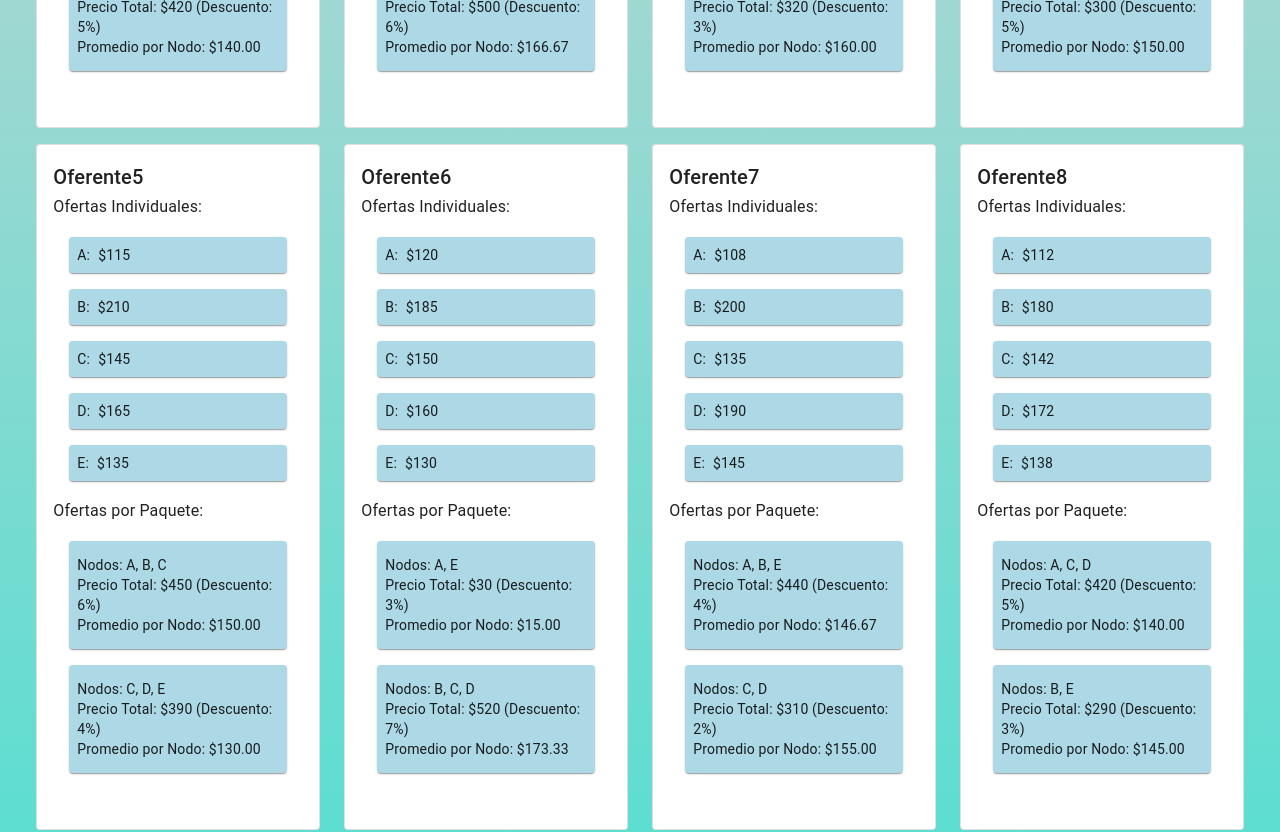
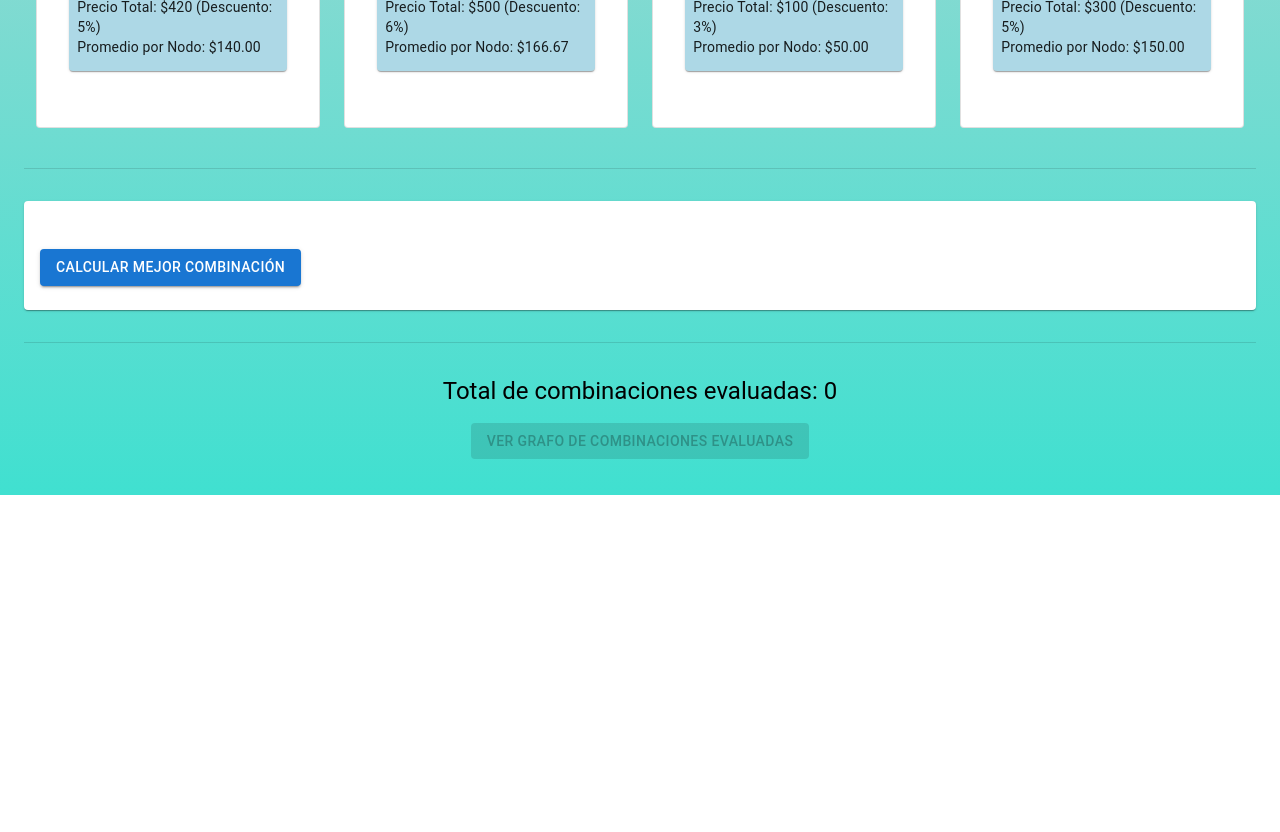
Before and after one commit to magustinmorenom/ofertaoptima, a React (Create React App) app: page / in a window 1280 px wide. Shown: the part 640-1472 px from the top of the page. After the commit the page ends 1135 px from the top, so only its background shows below. Built offline with nearby package versions, Linux system fonts and the light colour scheme.

Commit message:
Probada con Maxi y Dani

```diff
--- a/public/data/ofertas.json
+++ b/public/data/ofertas.json
@@ -4,7 +4,7 @@
       "oferente": "Oferente1",
       "ofertas_individuales": { "A": 100, "B": 200, "C": 150, "D": 180, "E": 130 },
       "ofertas_paquete": [
-        { "nodos": ["A", "B"], "precio_total": 290, "descuento": "3%" },
+        { "nodos": ["A", "B"], "precio_total": 100, "descuento": "3%" },
         { "nodos": ["A", "B", "C"], "precio_total": 420, "descuento": "5%" }
       ]
     },
@@ -18,50 +18,18 @@
     },
     {
       "oferente": "Oferente3",
-      "ofertas_individuales": { "A": 105, "B": 195, "C": 155, "D": 185, "E": 140 },
+      "ofertas_individuales": { "A": 105, "B": 195, "C": 140, "D": 185, "E": 140 },
       "ofertas_paquete": [
         { "nodos": ["A", "C"], "precio_total": 250, "descuento": "2%" },
-        { "nodos": ["D", "E"], "precio_total": 320, "descuento": "3%" }
+        { "nodos": ["D", "E"], "precio_total": 100, "descuento": "3%" }
       ]
     },
     {
       "oferente": "Oferente4",
       "ofertas_individuales": { "A": 98, "B": 205, "C": 160, "D": 170, "E": 125 },
       "ofertas_paquete": [
-        { "nodos": ["A", "D"], "precio_total": 260, "descuento": "4%" },
+        { "nodos": ["A", "D","B","C","E"], "precio_total": 530, "descuento": "4%" },
         { "nodos": ["B", "E"], "precio_total": 300, "descuento": "5%" }
-      ]
-    },
-    {
-      "oferente": "Oferente5",
-      "ofertas_individuales": { "A": 115, "B": 210, "C": 145, "D": 165, "E": 135 },
-      "ofertas_paquete": [
-        { "nodos": ["A", "B", "C"], "precio_total": 450, "descuento": "6%" },
-        { "nodos": ["C", "D", "E"], "precio_total": 390, "descuento": "4%" }
-      ]
-    },
-    {
-      "oferente": "Oferente6",
-      "ofertas_individuales": { "A": 120, "B": 185, "C": 150, "D": 160, "E": 130 },
-      "ofertas_paquete": [
-        { "nodos": ["A", "E"], "precio_total": 30, "descuento": "3%" },
-        { "nodos": ["B", "C", "D"], "precio_total": 520, "descuento": "7%" }
-      ]
-    },
-    {
-      "oferente": "Oferente7",
-      "ofertas_individuales": { "A": 108, "B": 200, "C": 135, "D": 190, "E": 145 },
-      "ofertas_paquete": [
-        { "nodos": ["A", "B", "E"], "precio_total": 440, "descuento": "4%" },
-        { "nodos": ["C", "D"], "precio_total": 310, "descuento": "2%" }
-      ]
-    },
-    {
-      "oferente": "Oferente8",
-      "ofertas_individuales": { "A": 112, "B": 180, "C": 142, "D": 172, "E": 138 },
-      "ofertas_paquete": [
-        { "nodos": ["A", "C", "D"], "precio_total": 420, "descuento": "5%" },
-        { "nodos": ["B", "E"], "precio_total": 290, "descuento": "3%" }
       ]
     }
   ]
--- a/src/App.js
+++ b/src/App.js
@@ -99,6 +99,7 @@ const App = () => {
           />
         </Paper>
       )}
+
     </Container>
   );
 };
--- a/src/components/GrafoCombinaciones.js
+++ b/src/components/GrafoCombinaciones.js
@@ -37,7 +37,7 @@ const GrafoCombinaciones = ({ combinaciones = [], resultadoOptimo = [] }) => {
         },
       };
     });
-  }, [combinaciones, resultadoOptimo]);
+  }, [combinaciones, resultadoOptimo, isComboInResultadoOptimo]);
 
   const edges = useMemo(() => {
     return (combinaciones || []).slice(1).map((_, index) => ({
@@ -49,7 +49,7 @@ const GrafoCombinaciones = ({ combinaciones = [], resultadoOptimo = [] }) => {
         stroke: isComboInResultadoOptimo(combinaciones[index + 1]) ? 'green' : 'black',
       },
     }));
-  }, [combinaciones, resultadoOptimo]);
+  }, [combinaciones, resultadoOptimo, isComboInResultadoOptimo]);
 
   return (
     <div style={{ height: '600px', width: '100%' }}>
--- a/src/components/OfertaItem.js
+++ b/src/components/OfertaItem.js
@@ -23,6 +23,7 @@ const OfertaItem = ({ oferta, resultadoOptimo }) => {
               <Stack direction="row" spacing={1}>
                 <Typography variant="body2">{nodo}:</Typography>
                 <Typography variant="body2">${precio}</Typography>
+                {oferta.descuento && <Typography variant="body2"> (Descuento: {oferta.descuento})</Typography>}
               </Stack>
             </Card>
           </ListItem>
```
Also changed, not shown: src/components/Explicacion.js (added, +73 -0 lines).
